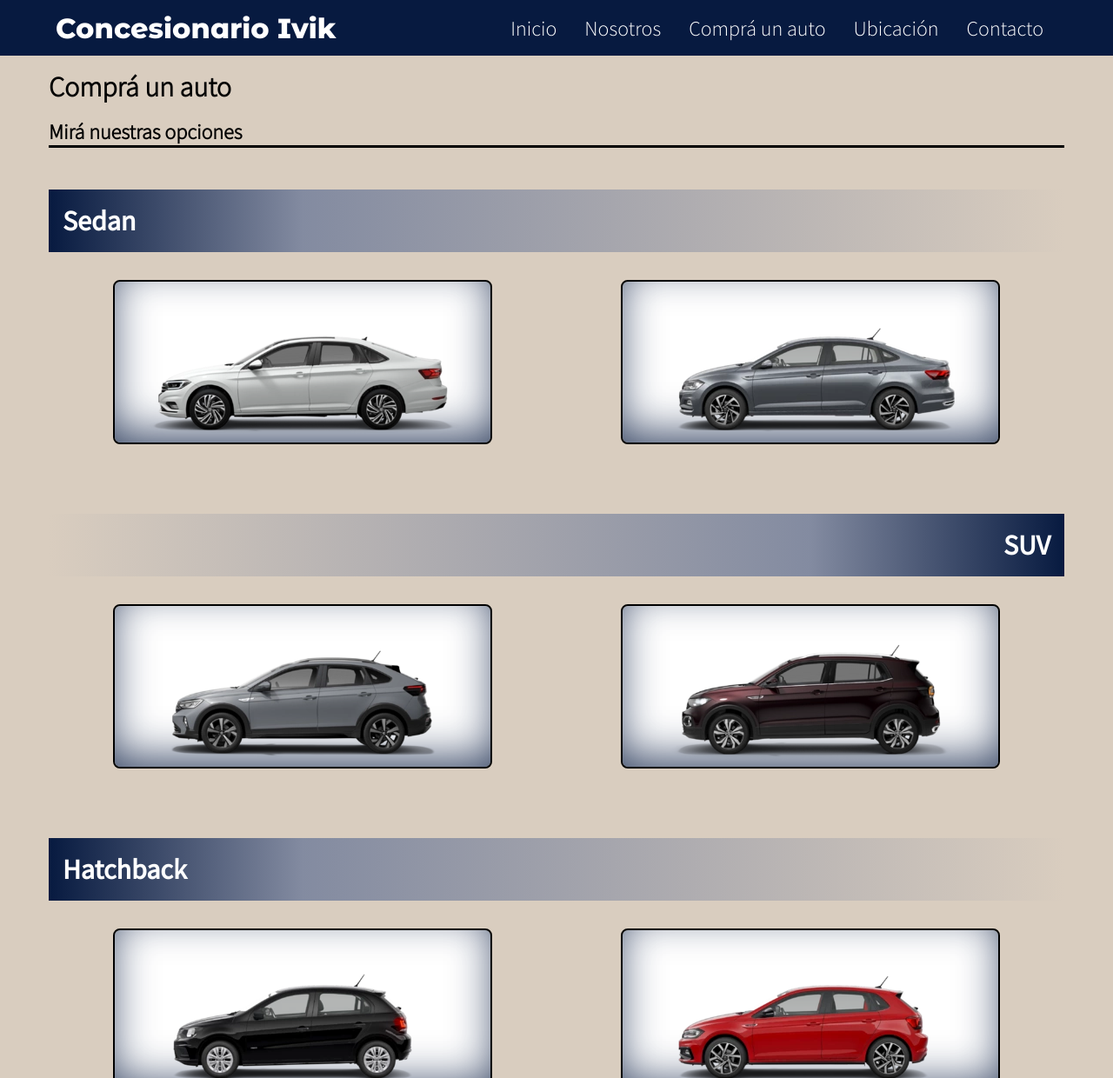
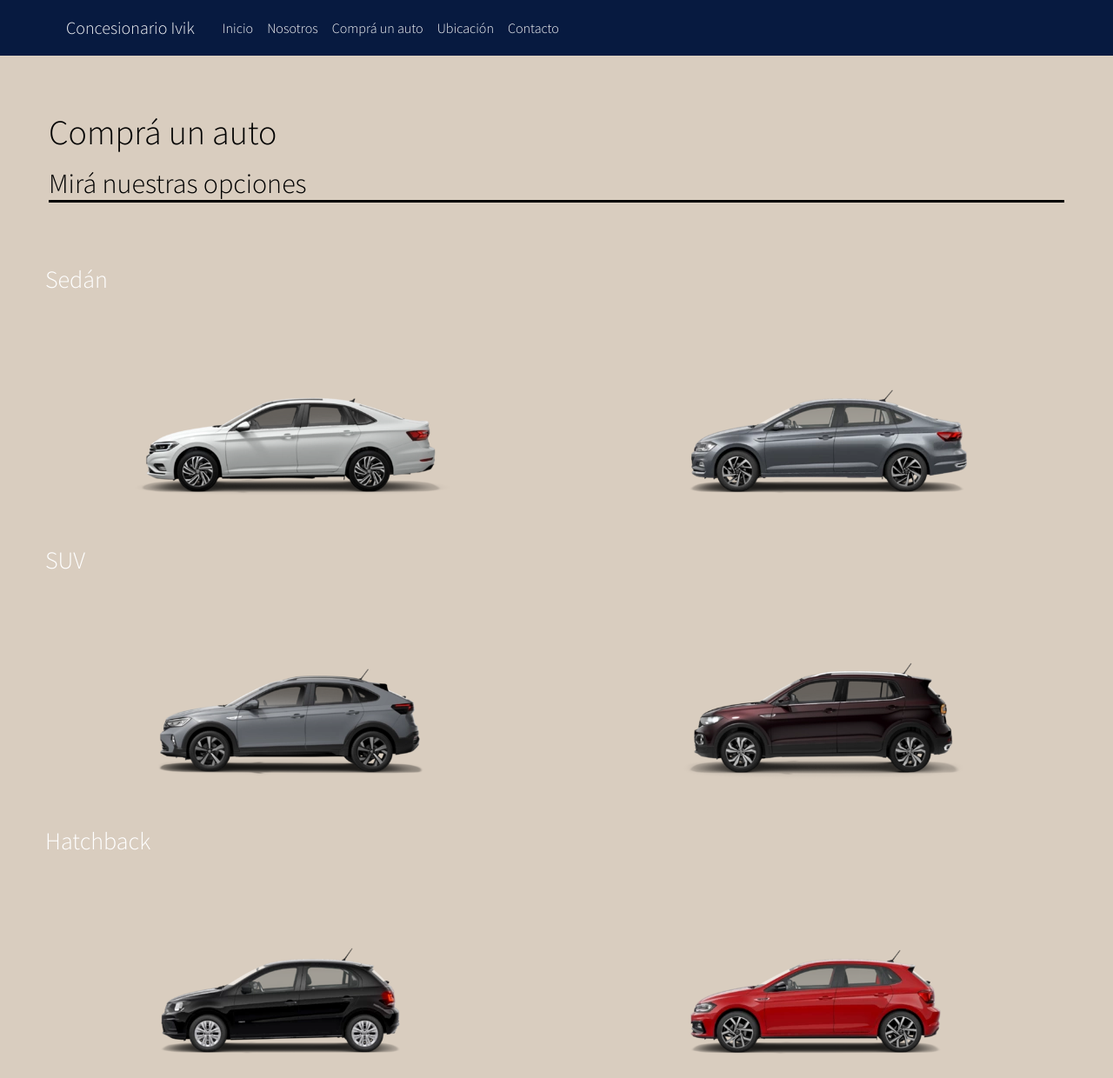
Before and after one commit to Ivan-Diez/Concesionario-Ivik, a plain HTML site: page pages/compra.html in a window 1280 px wide. Shown: the top 1240 px of the page at 87% size. Drawn offline with nearby package versions, Linux system fonts and the light colour scheme.

Commit message:
Primer prueba aplicando Bootstrap

```diff
--- a/css/style.css
+++ b/css/style.css
@@ -51,6 +51,9 @@ p {
 /* NAVBAR */
 /* NAVBAR */
 
+.backazul {
+    background-color: #071A40;
+}
 
 .navbar {
     display: flex;
--- a/pages/compra.html
+++ b/pages/compra.html
@@ -5,12 +5,41 @@
     <meta http-equiv="X-UA-Compatible" content="IE=edge" />
     <meta name="viewport" content="width=device-width, initial-scale=1.0" />
     <link rel="shortcut icon" href="../img/menu/logo.png" />
+
+    <link href="https://cdn.jsdelivr.net/npm/bootstrap@5.2.0-beta1/dist/css/bootstrap.min.css" rel="stylesheet" />
+    <script src="https://cdn.jsdelivr.net/npm/bootstrap@5.2.0-beta1/dist/js/bootstrap.bundle.min.js"></script>
     <link rel="stylesheet" href="../css/style.css" />
+
+
+    <!-- LINKEANDO BOOTSTRAP DE FORMA LOCAL -->
+
+
     <title>Concesionario Ivik</title>
 </head>
     <body>
         <header>
-            <nav class="navbar container">
+            <nav class="navbar navbar-expand-lg">
+                <div class="container">
+                  <a class="navbar-brand text-light" href="#">Concesionario Ivik</a>
+                  <button class="navbar-toggler" type="button" data-bs-toggle="collapse" data-bs-target="#navbarNavAltMarkup" aria-controls="navbarNavAltMarkup" aria-expanded="false" aria-label="Toggle navigation">
+                    <span class="navbar-toggler-icon"></span>
+                  </button>
+                  <div class="collapse navbar-collapse" id="navbarNavAltMarkup">
+                    <div class="navbar-nav p-2 backazul">
+                      <a class="nav-link text-light" aria-current="page" href="../index.html">Inicio</a>
+                      <a class="nav-link text-light" href="./nosotros.html">Nosotros</a>
+                      <a class="nav-link text-light" href="./compra.html">Comprá un auto</a>
+                      <a class="nav-link text-light" href="./ubicacion.html">Ubicación</a>
+                      <a class="nav-link text-light" href="./contacto.html">Contacto</a>
+                    </div>
+                  </div>
+                </div>
+              </nav>
+
+
+
+
+            <!-- <nav class="navbar container">
                 <a href="../index.html" class="logoHeader">Concesionario Ivik</a>
 
                 <ul>
@@ -20,19 +49,65 @@
                     <li><a href="./ubicacion.html">Ubicación</a></li>
                     <li><a href="./contacto.html">Contacto</a></li>
                 </ul>
-            </nav>
+            </nav> -->
         </header>
 
-        <main class="container">
-            <div class="titleIn">
+        <main>
+            <div class="container mt-5 titleIn">
                 <h1>Comprá un auto</h1>
                 <h2>Mirá nuestras opciones</h2>
             </div>
 
-            <!-- prueba -->
-            <!-- prueba -->
-            <!-- prueba -->
+            <section class="container mt-5">
+                <div class="row g-5">
+                    <div class="col-12">
+                        <h3>Sedán</h3>
+                    </div>
 
+                    <div class="col-xs-12 col-md-6 d-flex justify-content-center">
+                        <img src="../img/cars/Sedan/Vento.jpg" alt="Vento"/>
+                    </div>
+                    <div class="col-xs-12 col-md-6 d-flex justify-content-center">
+                        <img src="../img/cars/Sedan/Virtus.jpg" alt="Virtus" />
+                    </div>
+
+                    <div class="col-12">
+                        <h3>SUV</h3>
+                    </div>
+
+                    <div class="col-xs-12 col-md-6 d-flex justify-content-center">
+                        <img src="../img/cars/Suv/Nivus.jpg" alt="Nivus" />
+                    </div>
+                    <div class="col-xs-12 col-md-6 d-flex justify-content-center">
+                        <img src="../img/cars/Suv/Tcross.jpg" alt="Tcross" />
+                    </div>
+
+
+                    <div class="col-12">
+                        <h3>Hatchback</h3>
+                    </div>
+
+
+                    <div class="col-xs-12 col-md-6 d-flex justify-content-center">
+                        <img src="../img/cars/Hatchback/Gol.jpg" alt="Gol" />
+                    </div>
+                    <div class="col-xs-12 col-md-6 d-flex justify-content-center">
+                        <img src="../img/cars/Hatchback/Polo.jpg" alt="Polo" />
+                    </div>
+
+                    <div class="col-12">
+                        <h3>Pickup</h3>
+                    </div>
+
+                    <div class="col-xs-12 col-md-6 d-flex justify-content-center">
+                        <img src="../img/cars/Pickup/Amarok .png" alt="Amarok" />
+                    </div>
+                    <div class="col-xs-12 col-md-6 d-flex justify-content-center">
+                        <img src="../img/cars/Pickup/Saveiro.jpg" alt="Saveiro" />
+                    </div>
+            </section>
+
+<!--
             <section class="gridCatalogue">
                 <article class="catalogueContent">
                     <h3>Sedan</h3>
@@ -47,7 +122,6 @@
                     <div class="catalogueImg">
                         <img src="../img/cars/Suv/Nivus.jpg" alt="Nivus" />
                         <img src="../img/cars/Suv/Tcross.jpg" alt="Tcross" />
-                        <!-- <img src="../img/cars/Suv/Touareg.jpg" alt="Touareg" /> -->
                     </div>
                 </article>
 
@@ -66,57 +140,7 @@
                         <img src="../img/cars/Pickup/Saveiro.jpg" alt="Saveiro" />
                     </div>
                 </article>
-            </section>
-
-            <!-- prueba -->
-            <!-- prueba -->
-            <!-- prueba -->
-
-
-
-
-
-
-
-
-
-
-
-
-
-            <!-- <section class="bannerCartype">
-                <h3>Sedan</h3>
-                <div class="cartypeImg">
-                    <img src="../img/cars/Sedan/Vento.jpg" alt="Vento" />
-                    <img src="../img/cars/Sedan/Virtus.jpg" alt="Virtus" />
-                </div>
-            </section>
-
-            <section class="bannerCartype">
-                <h3>SUV</h3>
-                <div class="cartypeImg">
-                    <img src="../img/cars/Suv/Nivus.jpg" alt="Nivus" />
-                    <img src="../img/cars/Suv/Tcross.jpg" alt="Tcross" />
-                    <img src="../img/cars/Suv/Touareg.jpg" alt="Touareg" />
-                </div>
-            </section>
-
-            <section class="bannerCartype">
-                <h3>Hatchback</h3>
-                <div class="cartypeImg">
-                    <img src="../img/cars/Hatchback/Gol.jpg" alt="Gol" />
-                    <img src="../img/cars/Hatchback/Polo.jpg" alt="Polo" />
-                </div>
-            </section>
-
-            <section class="bannerCartype">
-                <h3>PickUp</h3>
-                <div class="cartypeImg">
-                    <img src="../img/cars/Pickup/Amarok .png" alt="Amarok" />
-                    <img src="../img/cars/Pickup/Saveiro.jpg" alt="Saveiro" />
-                </div>
             </section> -->
-
 
         </main>
 
```
Also changed, not shown: index.html (+3 -0 lines), css/bootstrap.min.css (added), js/bootstrap.min.js (added).
